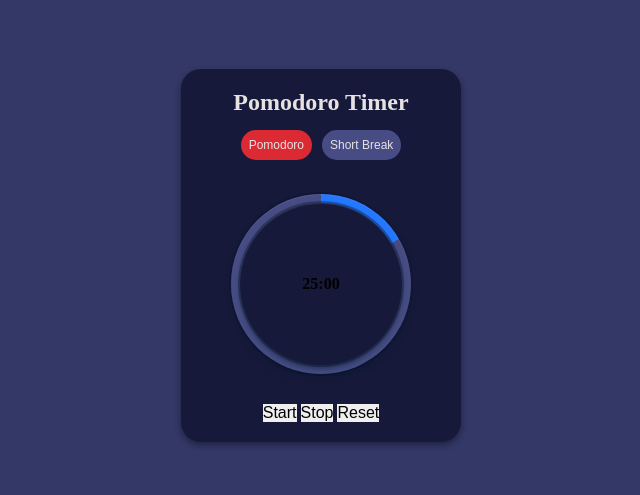
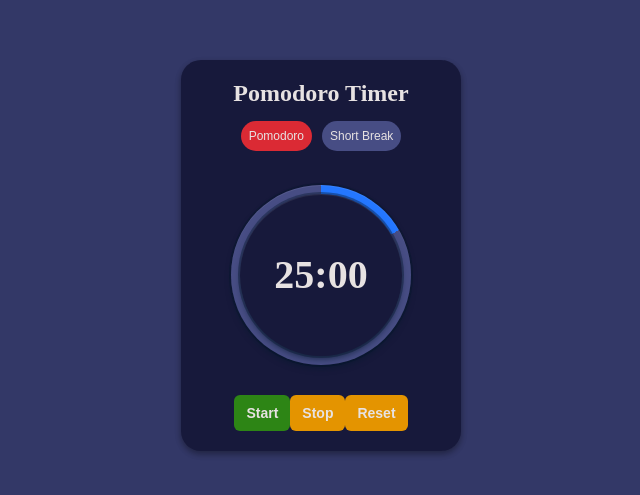
Before and after one commit to KMoreira/pomodoro, a plain HTML site: page index.html in a window 1280 px wide. Shown: the part 145-640 px from the top of the page, without its empty margins (319-959 px from the left). Drawn offline with Linux system fonts and the light colour scheme.

Commit message:
Correção de erros

```diff
--- a/CSS/style.css
+++ b/CSS/style.css
@@ -107,3 +107,28 @@ body{
     rgba(6, 24, 44, 0.65) 0px 4px 6px -1px,
     rgba(255, 255, 255, 0.08) 0px 1px 0px inset;
 }
+.progress-bar-inner h2{
+    color: var(--title-primary-color);
+    font-weight: 900;
+    font-size: 40px;
+}
+.card-footer{
+    display: flex;
+    justify-content: stretch;
+    gap: 20px
+    padding: 10px;
+}
+.card-footer button{
+    padding: 10px 12px;
+    border-radius:6px;
+    background-color: var(--yellow);
+    color: var(--title-primary-color);
+    font-weight: 900;
+    font-size: 14px;
+}
+.card-footer .btn-success{
+    background-color: var(--green);
+}
+.card-footer btn-danger{
+    background-color: var(--red);
+}
--- a/index.html
+++ b/index.html
@@ -35,7 +35,7 @@
                 </div>
             </div>
 
-            <div class="card-foo">
+            <div class="card-footer">
                 <button class="btn-success">
                     <p>Start</p>
                 </button>
```
